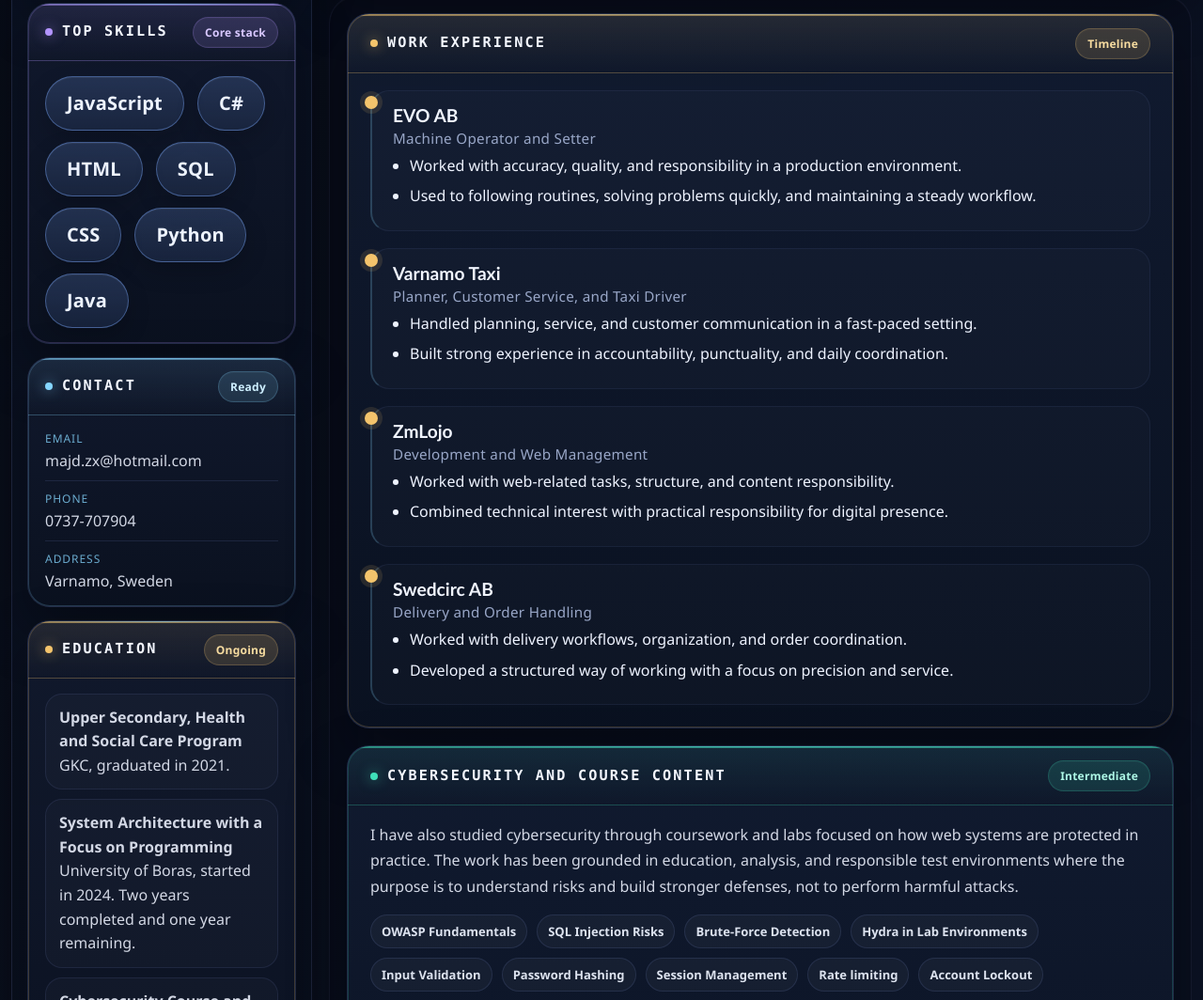
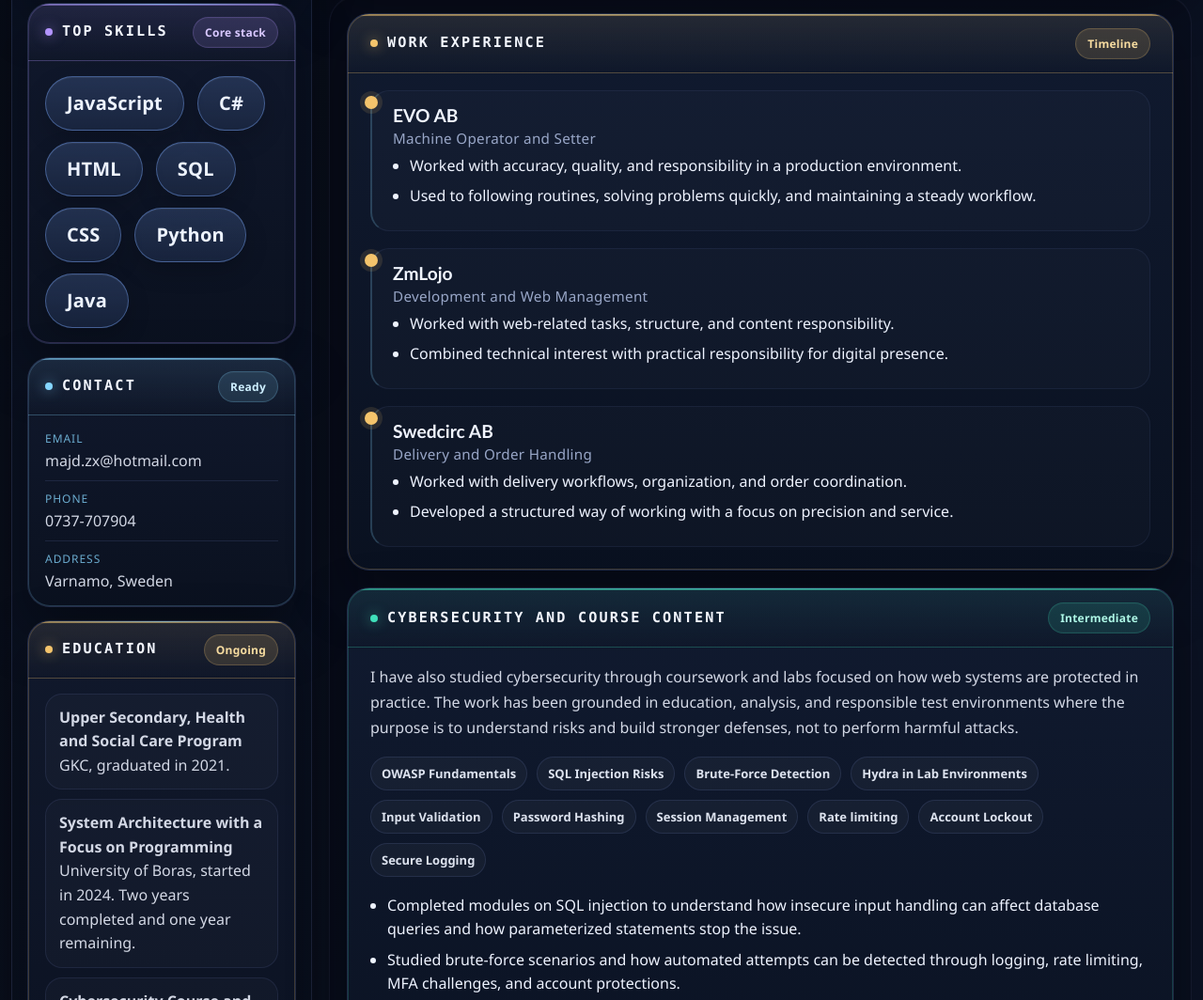
Before and after one commit to Abbe-98/About-Me, a plain HTML site: page index.html in a window 1280 px wide. Shown: the part 737-1801 px from the top of the page at 94% size. Drawn offline with Linux system fonts and the light colour scheme.

Commit message:
Update index.html

```diff
--- a/index.html
+++ b/index.html
@@ -1353,15 +1353,6 @@
                 <ul>
                   <li>Worked with accuracy, quality, and responsibility in a production environment.</li>
                   <li>Used to following routines, solving problems quickly, and maintaining a steady workflow.</li>
-                </ul>
-              </article>
-
-              <article class="timeline-item">
-                <h3>Varnamo Taxi</h3>
-                <div class="meta">Planner, Customer Service, and Taxi Driver</div>
-                <ul>
-                  <li>Handled planning, service, and customer communication in a fast-paced setting.</li>
-                  <li>Built strong experience in accountability, punctuality, and daily coordination.</li>
                 </ul>
               </article>
 
```
